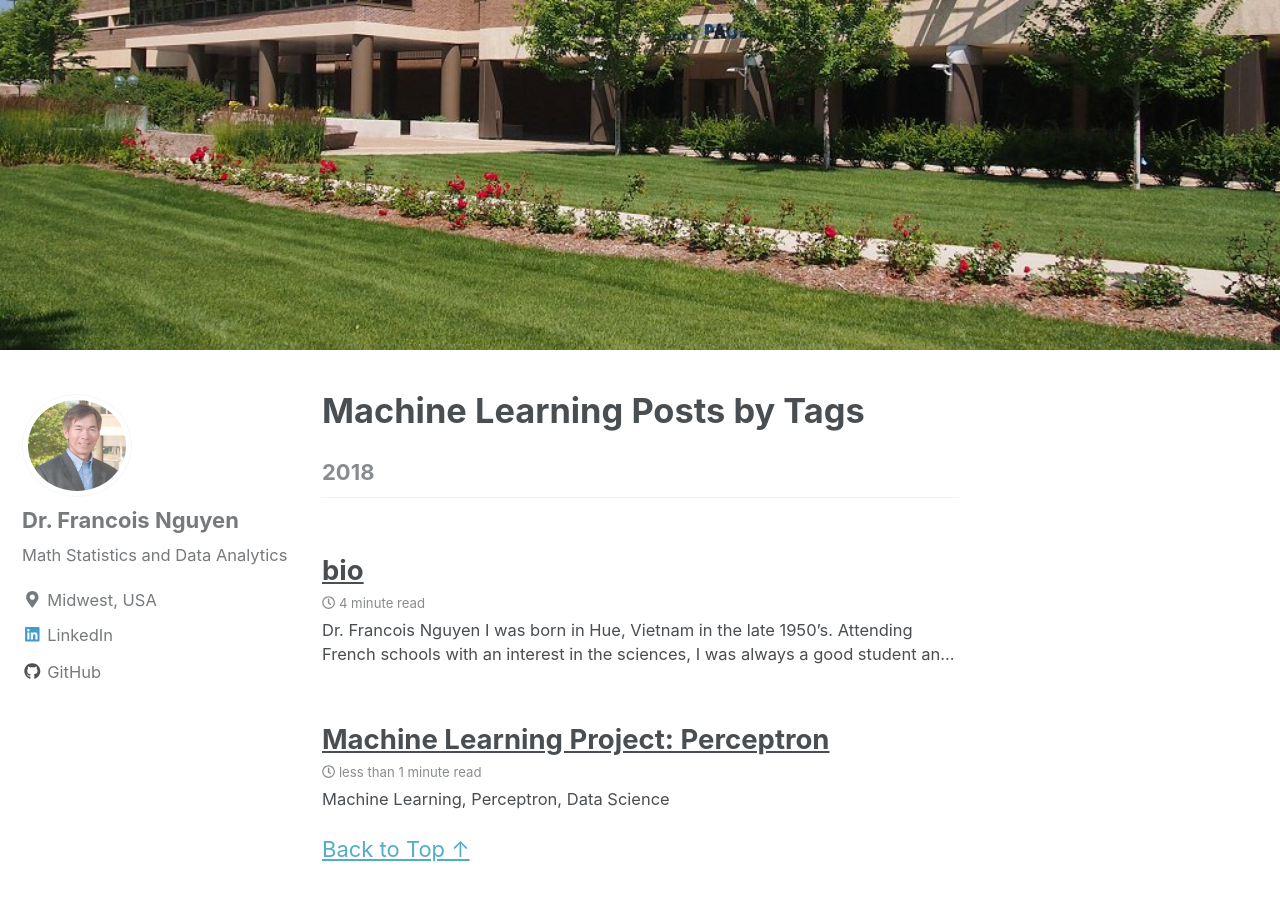
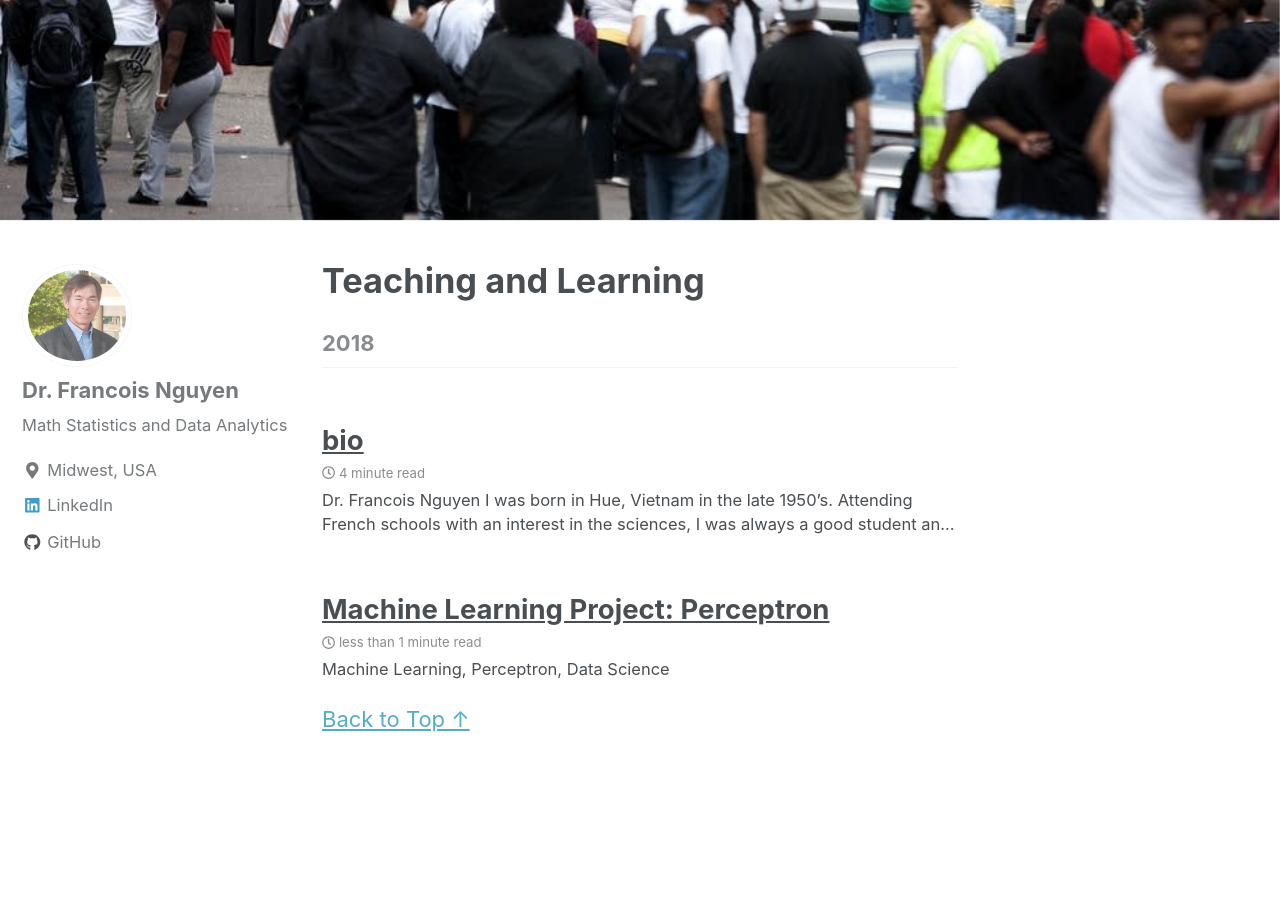
Before and after one commit to drwin18/drwin18.github.io, a Jekyll site: the page built from _pages/machinelearning.md, in a window 1280 px wide and 900 px high, scrolled down 635 px. Built offline with Jekyll 4.4.1, drawn with Linux system fonts in a browser that asks for light colours; nearby versions of some CDN libraries.

Commit message:
change Machin page

```diff
--- a/_pages/machinelearning.md
+++ b/_pages/machinelearning.md
@@ -1,8 +1,8 @@
 ---
 layout: posts
-permalink: /machine-learning/
-title: "Machine Learning Posts by Tags"
+permalink: /Mardown Language/
+title: "Teaching and Learning"
 author_profile: true
 header:
-  image: "/images/p3.jpg"
+  image: "/images/p4.jpg"
 ---
```
